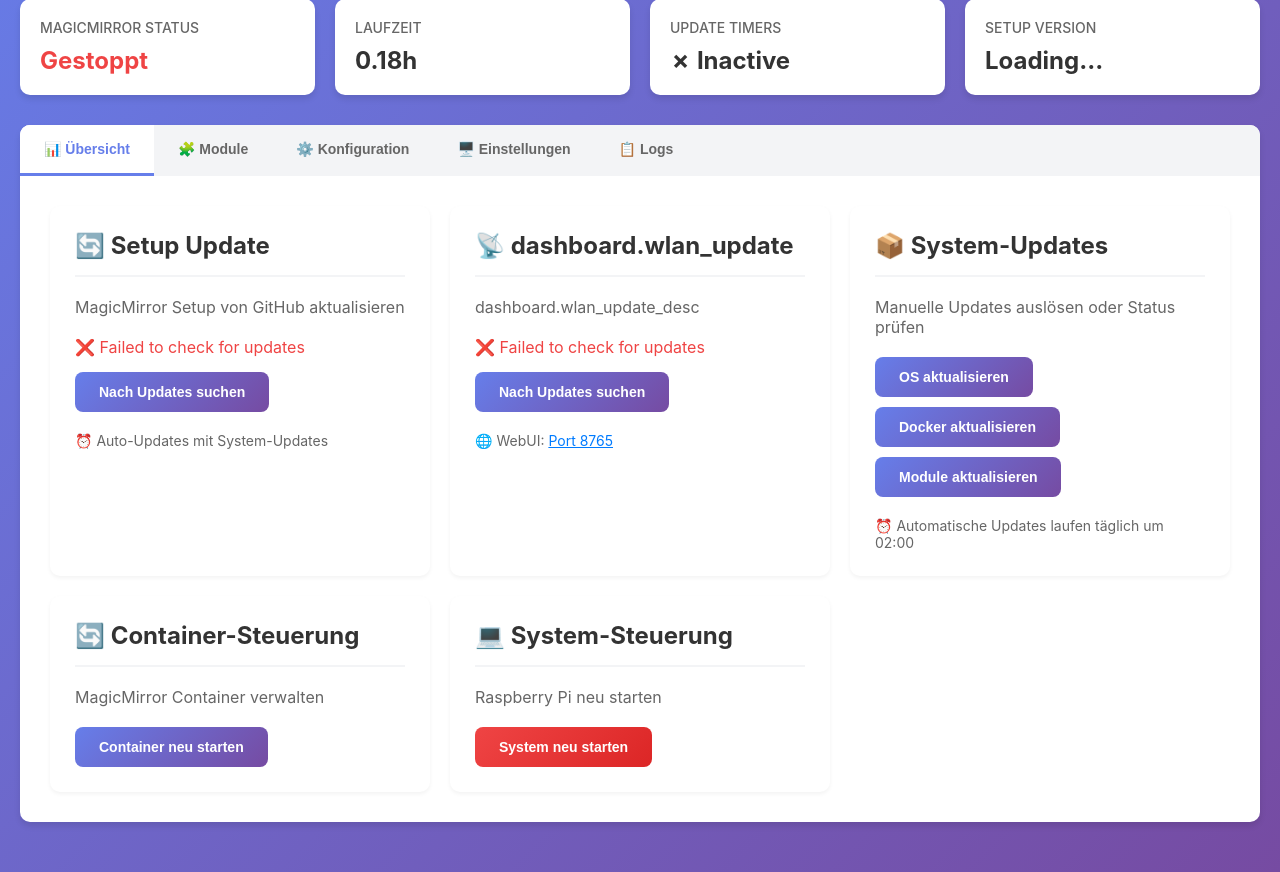
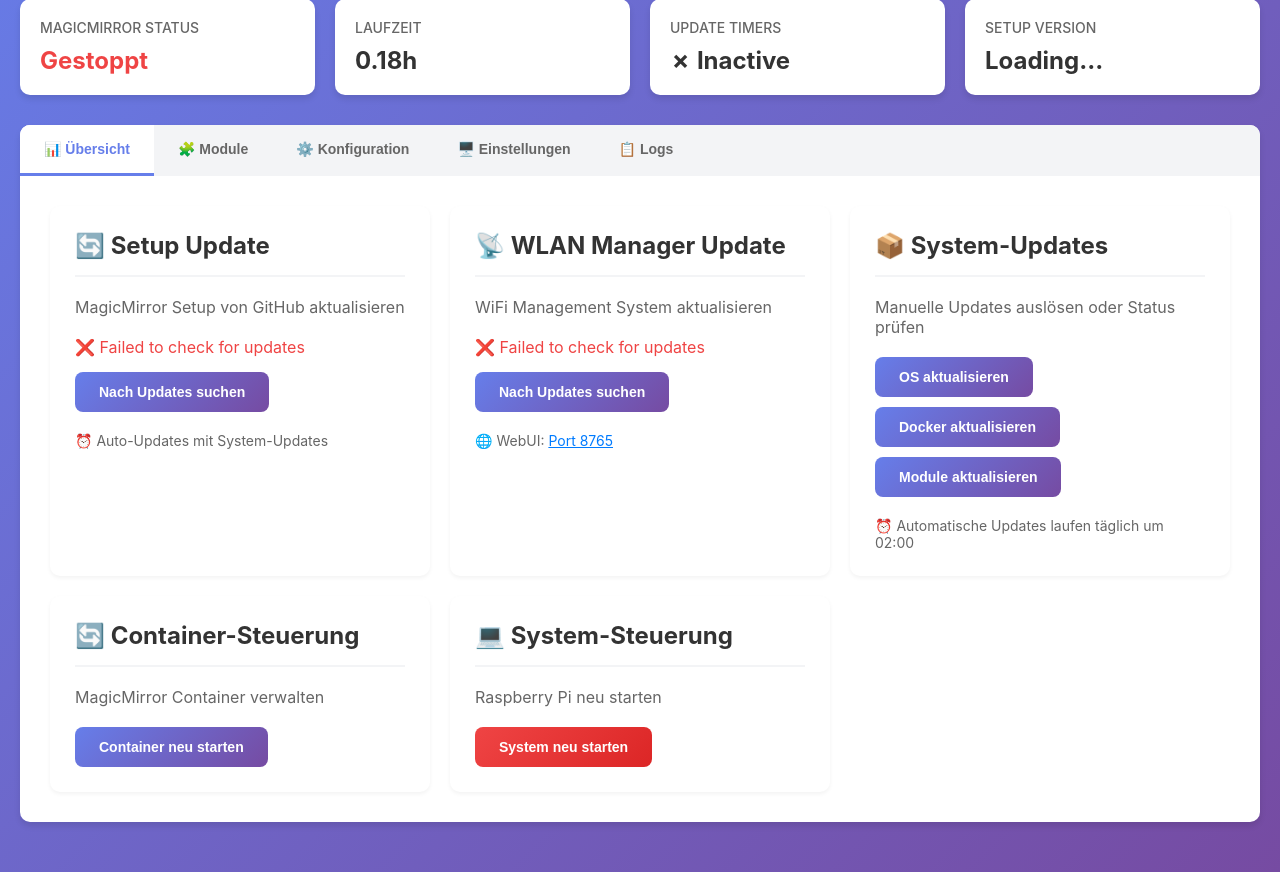
Before and after one commit to twicemind/magicmirror-setup, a Flask app: page / in a window 1280 px wide. Shown: the part 180-1052 px from the top of the page. Run offline with Flask 3, Linux system fonts and the light colour scheme; data that the repository does not hold is empty.

Commit message:
fix: Add missing WLAN Manager update translations
- Add dashboard.wlan_update (EN: 'WLAN Manager Update', DE: 'WLAN Manager Update')
- Add dashboard.wlan_update_desc (EN: 'Update WiFi Management System', DE: 'WiFi Management System aktualisieren')
- Add dashboard.update_wlan (EN: 'Update WLAN Manager', DE: 'WLAN Manager aktualisieren')

Fixes i18n keys showing instead of translated text in WLAN update card.

```diff
--- a/webui/templates/base.html
+++ b/webui/templates/base.html
@@ -561,6 +561,9 @@
                 'dashboard.up_to_date': 'Setup is up to date',
                 'dashboard.setup_update': 'Setup Update',
                 'dashboard.setup_update_desc': 'Update MagicMirror Setup from GitHub',
+                'dashboard.wlan_update': 'WLAN Manager Update',
+                'dashboard.wlan_update_desc': 'Update WiFi Management System',
+                'dashboard.update_wlan': 'Update WLAN Manager',
                 'dashboard.checking_updates': 'Checking for updates...',
                 'dashboard.check_updates': 'Check for Updates',
                 'dashboard.update_setup': 'Update Setup',
@@ -685,6 +688,9 @@
                 'dashboard.up_to_date': 'Setup ist aktuell',
                 'dashboard.setup_update': 'Setup Update',
                 'dashboard.setup_update_desc': 'MagicMirror Setup von GitHub aktualisieren',
+                'dashboard.wlan_update': 'WLAN Manager Update',
+                'dashboard.wlan_update_desc': 'WiFi Management System aktualisieren',
+                'dashboard.update_wlan': 'WLAN Manager aktualisieren',
                 'dashboard.checking_updates': 'Prüfe Updates...',
                 'dashboard.check_updates': 'Nach Updates suchen',
                 'dashboard.update_setup': 'Setup aktualisieren',
```
